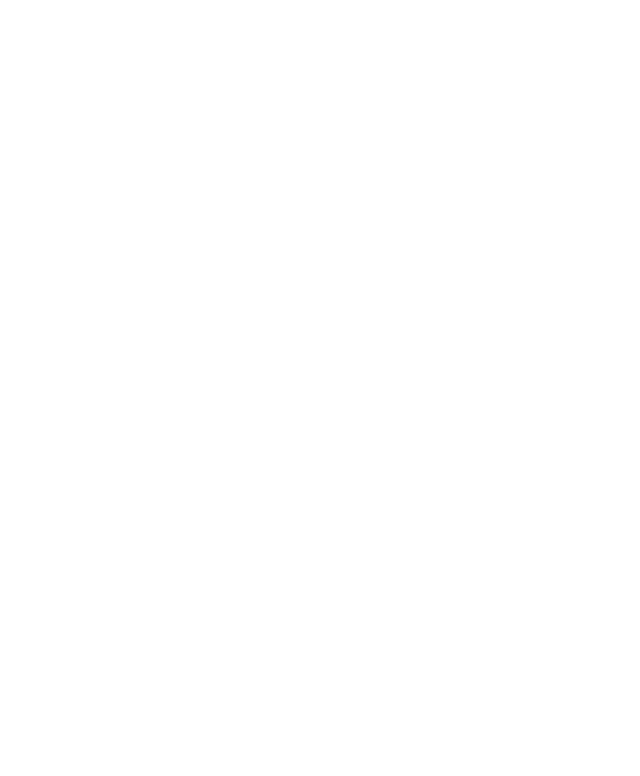
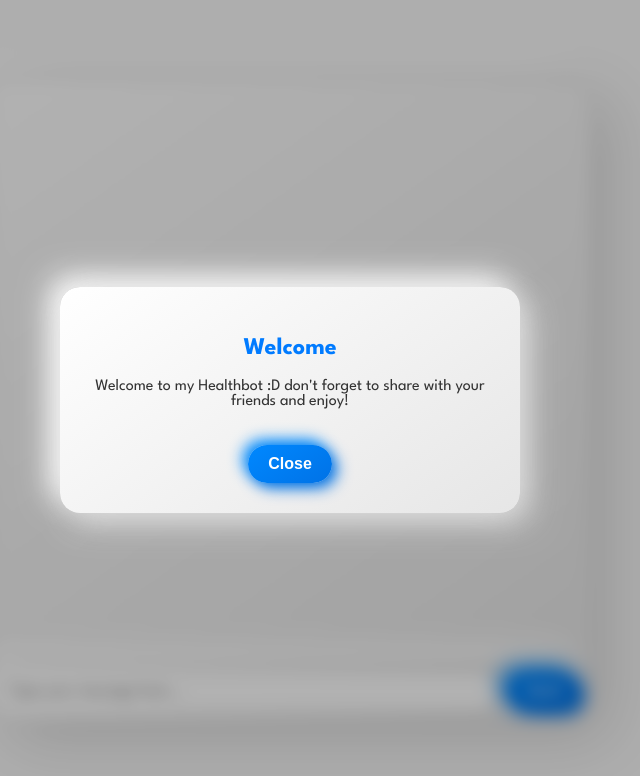
Before and after one commit to AetherLapse/healthbotv1, a website: page index.html in a window 1280 px wide. Shown: the whole page, without its empty margins (350-990 px from the left). Drawn offline with Linux system fonts and the light colour scheme.

Commit message:
Update index.html

```diff
--- a/index.html
+++ b/index.html
@@ -1,8 +1,224 @@
-<script>
+<!DOCTYPE html>
+<html lang="en">
+  <head>
+    <meta charset="UTF-8" />
+    <meta name="viewport" content="width=device-width, initial-scale=1.0" />
+    <title>Health Chatbot</title>
+    <link rel="preconnect" href="https://fonts.googleapis.com">
+    <link rel="preconnect" href="https://fonts.gstatic.com" crossorigin>
+    <link href="https://fonts.googleapis.com/css2?family=League+Spartan:wght@100..900&display=swap" rel="stylesheet">
+    <style>
+      body {
+        font-family: "League Spartan", serif;
+        font-optical-sizing: auto;
+        background-color: #f9f9f9;
+        margin: 0;
+        padding: 0;
+        display: flex;
+        flex-direction: column;
+        align-items: center;
+        justify-content: center;
+        height: 100vh;
+      }
+
+      #modal-overlay {
+    position: fixed;
+    top: 0;
+    left: 0;
+    width: 100%;
+    height: 100%;
+    background: rgba(0, 0, 0, 0.3);
+    backdrop-filter: blur(8px);
+    display: flex;
+    align-items: center;
+    justify-content: center;
+    opacity: 0;
+    pointer-events: none;
+    transition: opacity 0.3s ease-in-out;
+  }
+
+  /* Modal Box */
+  #modal {
+    background: linear-gradient(145deg, #ffffff, #e6e6e6);
+    box-shadow: 10px 10px 30px #d9d9d9, -10px -10px 30px #ffffff;
+    border-radius: 20px;
+    padding: 30px;
+    width: 90%;
+    max-width: 400px;
+    text-align: center;
+    transform: translateY(-20px);
+    transition: transform 0.3s ease-in-out;
+  }
+
+  /* Modal Header */
+  .modal-header {
+    font-size: 24px;
+    font-weight: 700;
+    color: #007bff;
+  }
+
+  /* Modal Text */
+  .modal-text {
+    font-size: 16px;
+    color: #333;
+    margin-top: 10px;
+  }
+
+  /* Close Button */
+  .modal-btn {
+    margin-top: 20px;
+    padding: 10px 20px;
+    border: none;
+    border-radius: 30px;
+    font-size: 16px;
+    cursor: pointer;
+    background: linear-gradient(145deg, #0088ff, #0072e6);
+    box-shadow: 5px 5px 15px #0071e3, -5px -5px 15px #008dff;
+    color: white;
+    font-weight: bold;
+    transition: all 0.2s;
+  }
+
+  .modal-btn:hover {
+    background: linear-gradient(145deg, #007bf6, #0068cf);
+    box-shadow: 5px 5px 15px #0066cd, -5px -5px 15px #0080ff;
+  }
+
+  /* Show modal animation */
+  .modal-active {
+    opacity: 1 !important;
+    pointer-events: all !important;
+  }
+
+  .modal-active #modal {
+    transform: translateY(0) !important;
+  }
+
+      #chat-container {
+        width: 100%;
+        max-width: 600px;
+        height: 80vh;
+        border: 1px solid #ccc;
+        border-radius: 8px;
+        background-color: #fff;
+        display: flex;
+        flex-direction: column;
+        overflow: hidden;
+        box-shadow: 0 4px 6px rgba(0, 0, 0, 0.1);
+        border-radius: 26px;
+background: linear-gradient(145deg, #ffffff, #e6e6e6);
+box-shadow:  20px 20px 60px #d9d9d9,
+             -20px -20px 60px #ffffff;
+      }
+
+      #chatbox {
+        flex: 1;
+        padding: 10px;
+        overflow-y: auto;
+      }
+
+      .message {
+        margin: 5px;
+        padding: 8px 12px;
+        border-radius: 15px;
+        max-width: 75%;
+      }
+
+      .user {
+        align-self: flex-end;
+        background: linear-gradient(145deg, #0088ff, #0072e6);
+        color: #fff;
+      }
+
+      .bot {
+        align-self: flex-start;
+        background-color: #e4e6eb;
+        color: #000;
+      }
+
+      #input-section {
+        display: flex;
+        padding: 10px;
+        border-top: 1px solid #ccc;
+        background-color: #f1f1f1;
+        border-radius: 26px;
+        background: linear-gradient(145deg, #ffffff, #e6e6e6);
+        box-shadow:  13px 13px 31px #e3e3e3,
+             -13px -13px 31px #ffffff;
+      }
+
+      #input-section input {
+        font-family: "League Spartan", serif;
+        font-optical-sizing: auto;
+        flex: 1;
+        padding: 10px;
+        border: 1px solid #ccc;
+        border-radius: 20px;
+        font-size: 16px;
+        border-radius: 39px;
+
+      }
+
+      #input-section button {
+        margin-left: 10px;
+        padding: 10px 20px;
+        border: none;
+        border-radius: 20px;
+        background-color: #007bff;
+        color: white;
+        font-size: 16px;
+        cursor: pointer;
+        border-radius: 39px;
+background: linear-gradient(145deg, #0088ff, #0072e6);
+box-shadow:  7px 7px 18px #0071e3,
+             -7px -7px 18px #008dff;
+
+             font-family: "League Spartan", serif;
+        font-optical-sizing: auto;
+      }
+
+      #input-section button:hover {
+        border-radius: 39px;
+background: linear-gradient(145deg, #007bf6, #0068cf);
+box-shadow:  7px 7px 18px #0066cd,
+             -7px -7px 18px #0080ff;
+      }
+    </style>
+  </head>
+  <body>
+  <div id="modal-overlay">
+  <div id="modal">
+    <h2 class="modal-header">Welcome</h2>
+    <p class="modal-text">Welcome to my Healthbot :D don't forget to share with your friends and enjoy!</p>
+    <button class="modal-btn" onclick="closeModal()">Close</button>
+  </div>
+</div>
+    <div id="chat-container">
+      <div id="chatbox"></div>
+      <div id="input-section">
+        <input
+          type="text"
+          id="userInput"
+          placeholder="Type your message here..."
+        />
+        <button onclick="sendMessage()">Send</button>
+      </div>
+    </div>
+
+    <script>
+// Show the modal when the page loads
+      window.onload = function() {
+      document.getElementById('modal-overlay').classList.add('modal-active');
+  };
+
+  // Function to close modal
+  function closeModal() {
+    document.getElementById('modal-overlay').classList.remove('modal-active');
+  }
   // Fetch the Ngrok URL dynamically
   async function getNgrokUrl() {
     try {
-      const response = await fetch('http://34.82.49.225:8000/get_ngrok_url');
+      const response = await fetch('http://localhost:8000/get_ngrok_url');
       const data = await response.json();
       return data.ngrok_url; // Return the ngrok public URL
     } catch (error) {
@@ -59,3 +275,5 @@
     }
   }
 </script>
+  </body>
+</html>
```
